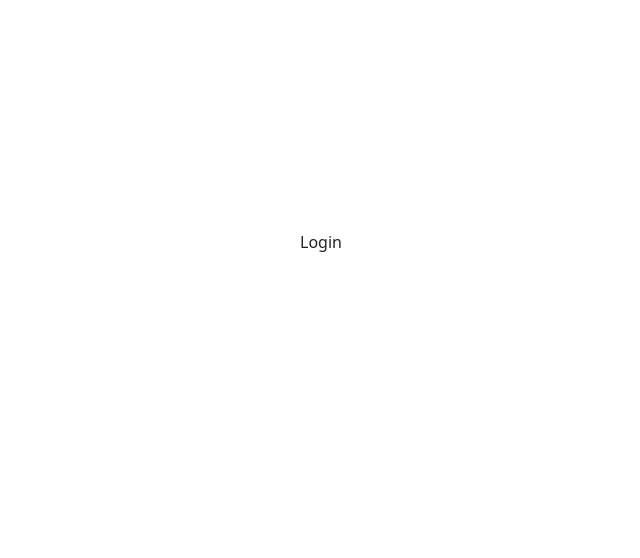
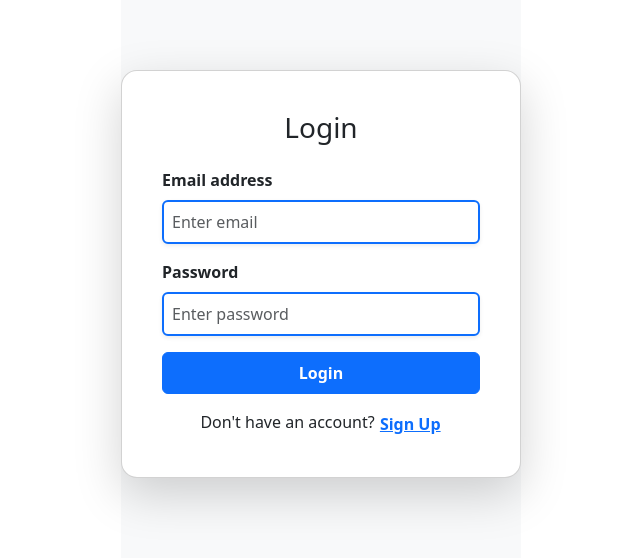
Before and after one commit to aryan-madhavi/HealthShare, a React (Vite) app in the folder HealthShare/: page / in a window 1280 px wide. Shown: the part 158-716 px from the top of the page, without its empty margins (319-959 px from the left). Built offline with nearby package versions, Linux system fonts and the light colour scheme; the HTML template or start-up script is replaced by a standard one.

Commit message:
added login ui

```diff
--- a/HealthShare/src/pages/login.jsx
+++ b/HealthShare/src/pages/login.jsx
@@ -1,9 +1,56 @@
-function Login(){
-    return(
-        <>
-        Login
-        </>
-    );
+import { Form, Button, Card } from "react-bootstrap";
+import { useNavigate } from "react-router-dom";
+
+
+function Login() {
+  const navigate = useNavigate();
+
+  return (
+    <div className="d-flex justify-content-center align-items-center vh-100 bg-light">
+      <Card className="p-4 shadow-lg" style={{ width: "25rem", borderRadius: "1rem" }}>
+        <Card.Body>
+          <h3 className="text-center mb-4">Login</h3>
+
+          <Form>
+            <Form.Group className="mb-3" controlId="formGroupUser">
+              <Form.Label className="text-start d-block fw-semibold">Email address</Form.Label>
+              <Form.Control
+                type="email"
+                placeholder="Enter email"
+                className="rounded p-2 border border-2 border-primary shadow-sm focus-ring"
+              />
+            </Form.Group>
+
+            <Form.Group className="mb-3" controlId="formGroupPassword">
+              <Form.Label className="text-start d-block fw-semibold">Password</Form.Label>
+              <Form.Control
+                type="password"
+                placeholder="Enter password"
+                className="rounded p-2 border border-2 border-primary shadow-sm"
+              />
+            </Form.Group>
+
+            <div className="d-grid">
+              <Button variant="primary" type="submit" className="rounded py-2 fw-bold">
+                Login
+              </Button>
+            </div>
+          </Form>
+
+          <div className="text-center mt-3">
+            <span>Don't have an account? </span>
+            <Button
+              variant="link"
+              className="p-0 fw-semibold"
+              onClick={() => navigate("/signup")}
+            >
+              Sign Up
+            </Button>
+          </div>
+        </Card.Body>
+      </Card>
+    </div>
+  );
 }
 
 export default Login;
```
